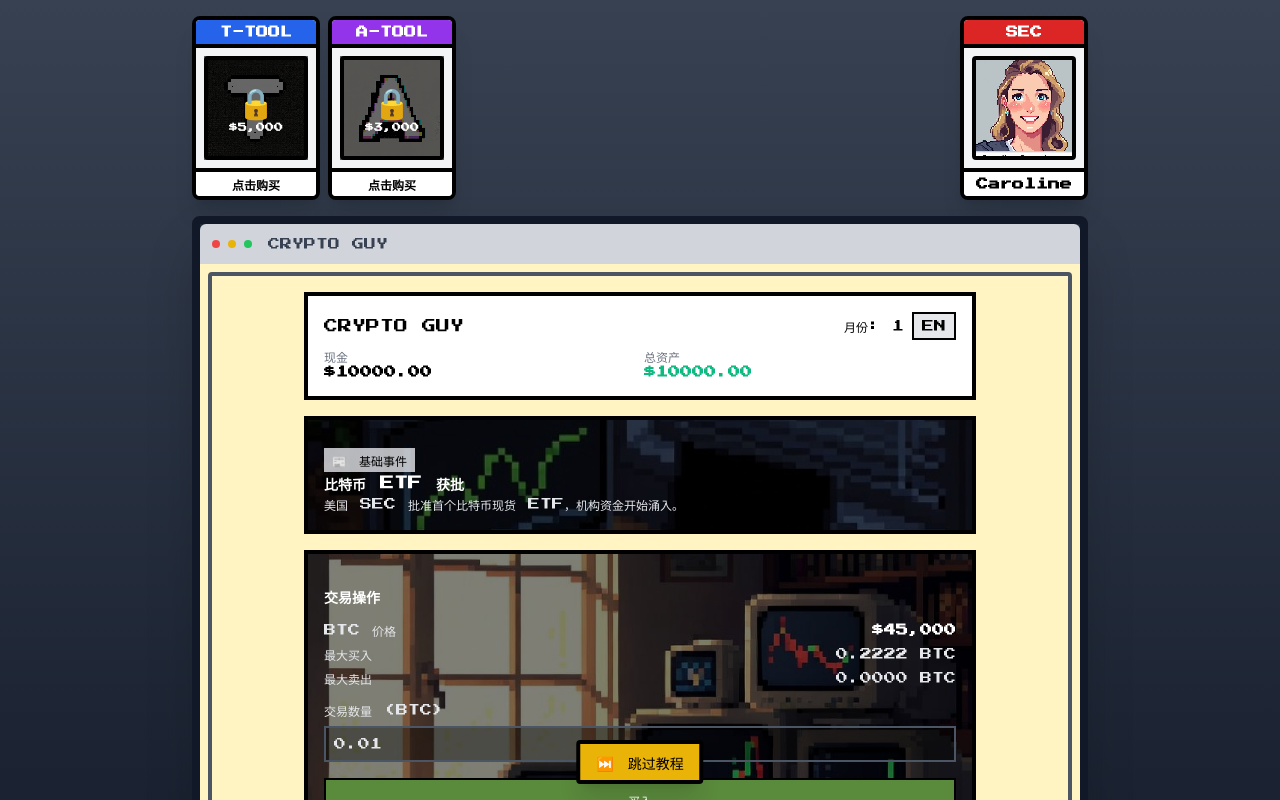
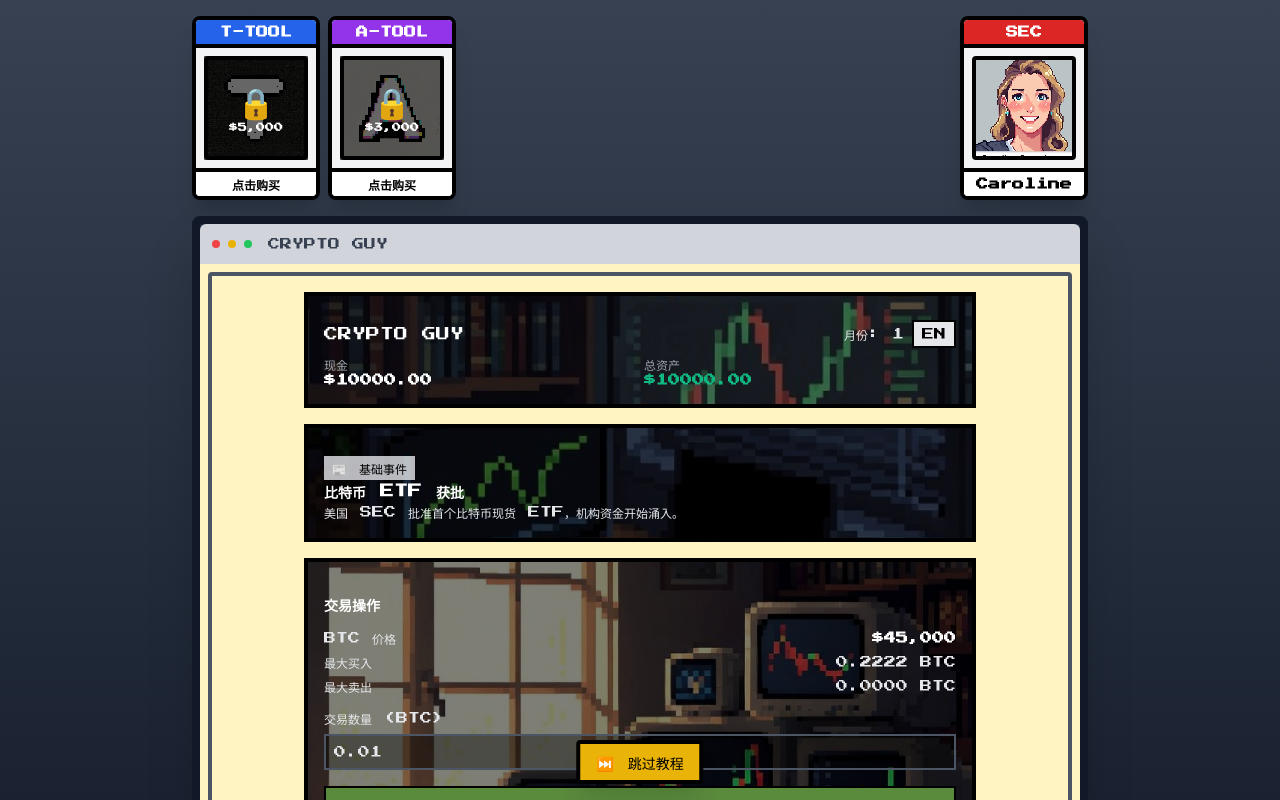
Before and after one commit to eugenewill0125-max/crypto-guy, a React (Vite) app: page / in a window 1280 px wide. Both pictures are taken after a click on the button "🎮 新游戏". Shown: the top 800 px of the page. Built offline with nearby package versions, Linux system fonts and the light colour scheme.

Commit message:
feat: add pixel art background to Header/price info panel

```diff
--- a/src/components/Header.tsx
+++ b/src/components/Header.tsx
@@ -22,11 +22,16 @@
   };
 
   return (
-    <div className="bg-white border-4 border-black p-4 space-y-2">
+    <div
+      className="border-4 border-black p-4 space-y-2 bg-cover bg-center relative"
+      style={{ backgroundImage: 'url(/header-bg.jpg)' }}
+    >
+      <div className="absolute inset-0 bg-black bg-opacity-55" />
+      <div className="relative z-10 space-y-2">
       <div className="flex justify-between items-center">
-        <h1 className="text-xs sm:text-sm">{t('gameTitle')}</h1>
+        <h1 className="text-xs sm:text-sm text-white">{t('gameTitle')}</h1>
         <div className="flex items-center gap-2">
-          <div className="text-xs">{t('month')}: {currentMonth}</div>
+          <div className="text-xs text-gray-200">{t('month')}: {currentMonth}</div>
           <button
             onClick={toggleLanguage}
             className="px-2 py-1 bg-gray-200 border-2 border-black hover:bg-gray-300 text-xs"
@@ -39,11 +44,11 @@
 
       <div className="grid grid-cols-2 gap-2 text-xs">
         <div>
-          <div className="text-gray-500">{t('balance')}</div>
-          <div className="font-bold">${balance.toFixed(2)}</div>
+          <div className="text-gray-400">{t('balance')}</div>
+          <div className="font-bold text-white">${balance.toFixed(2)}</div>
         </div>
         <div>
-          <div className="text-gray-500">{t('totalAssets')}</div>
+          <div className="text-gray-400">{t('totalAssets')}</div>
           <div className={`font-bold ${totalValue >= 1000 ? 'text-profit' : 'text-loss'}`}>
             ${totalValue.toFixed(2)}
           </div>
@@ -59,8 +64,8 @@
               if (!token) return null;
               return (
                 <div key={tid} className="text-center">
-                  <div className="text-gray-500">{token.symbol}</div>
-                  <div className="font-bold">{formatPrice(token.currentPrice)}</div>
+                  <div className="text-gray-400">{token.symbol}</div>
+                  <div className="font-bold text-white">{formatPrice(token.currentPrice)}</div>
                 </div>
               );
             })}
@@ -70,7 +75,7 @@
 
       {positions.length > 0 && (
         <div className="mt-2 pt-2 border-t-2 border-gray-200">
-          <div className="text-xs text-gray-500 mb-1">{t('holdings')}</div>
+          <div className="text-xs text-gray-400 mb-1">{t('holdings')}</div>
           {positions.map(p => {
             const token = tokens[p.tokenId];
             if (!token) return null;
@@ -80,7 +85,7 @@
             const profitPercent = cost > 0 ? ((currentValue - cost) / cost) * 100 : 0;
 
             return (
-              <div key={p.tokenId} className="flex justify-between text-xs">
+              <div key={p.tokenId} className="flex justify-between text-xs text-gray-200">
                 <span>{token.symbol}: {p.amount < 1 ? p.amount.toFixed(4) : p.amount.toFixed(2)}</span>
                 <span className={profit >= 0 ? 'text-profit' : 'text-loss'}>
                   {profit >= 0 ? '+' : ''}{profitPercent.toFixed(2)}%
@@ -90,6 +95,7 @@
           })}
         </div>
       )}
+      </div>
     </div>
   );
 }
```
Also changed, not shown: public/header-bg.jpg (added).
